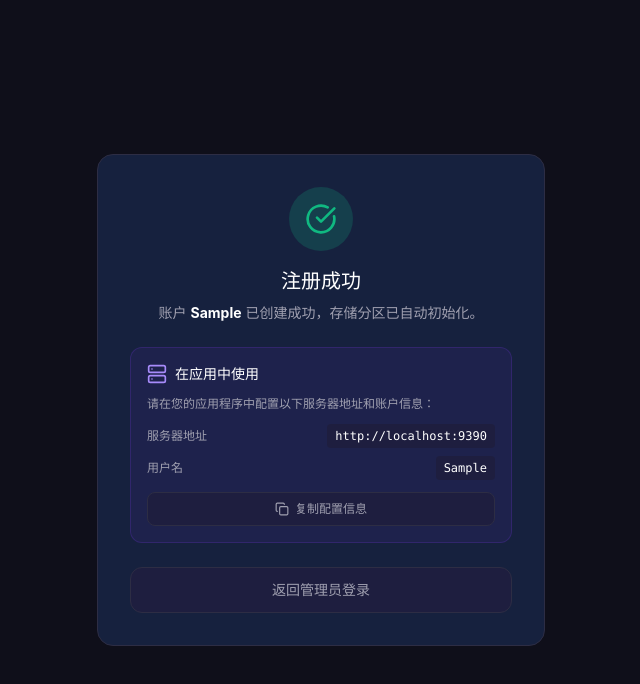
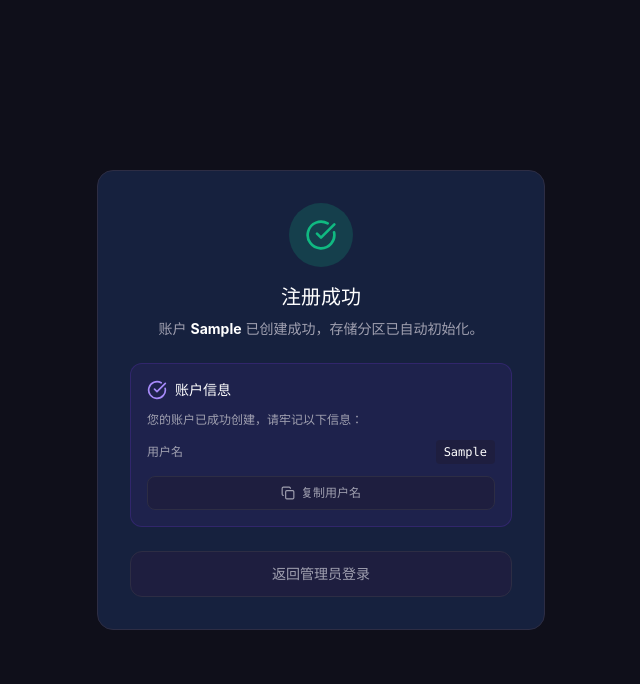
Before and after one commit to hein1225/BoxSync, a React (Vite) app: page /register in a window 1280 px wide. Both pictures are taken after typing "Sample", "Sample123", "Sample123" into the empty fields and a click on the button "注册账户". Shown: the top 684 px of the page, without its empty margins (319-959 px from the left). Built offline with nearby package versions, Linux system fonts and the light colour scheme; no server answers.

Commit message:
refactor(register): 简化注册成功页面的服务器地址展示逻辑
移除了硬编码的服务器地址相关逻辑，调整页面提示文案与复制功能，仅保留用户名相关的账户信息展示

```diff
--- a/src/pages/Register.tsx
+++ b/src/pages/Register.tsx
@@ -1,5 +1,5 @@
 import { useState } from 'react';
-import { UserPlus, Lock, User, ArrowLeft, CheckCircle, AlertTriangle, Server, Copy } from 'lucide-react';
+import { UserPlus, Lock, User, ArrowLeft, CheckCircle, AlertTriangle, Copy } from 'lucide-react';
 import { useNavigate } from 'react-router-dom';
 import { useUserStore } from '@/stores/userStore';
 import { useUserPartitionsStore } from '@/stores/userPartitionsStore';
@@ -12,11 +12,6 @@ export default function Register() {
   const [error, setError] = useState('');
   const [success, setSuccess] = useState(false);
   const [copied, setCopied] = useState(false);
-
-  // 获取服务器基础地址（客户端软件只需输入此地址，API 路径由软件内部拼接）
-  const serverUrl = window.location.hostname === 'localhost'
-    ? 'http://localhost:9390'
-    : `${window.location.origin}`;
 
   const handleSubmit = async (e: React.FormEvent) => {
     e.preventDefault();
@@ -90,7 +85,7 @@ export default function Register() {
             账户 <strong style={{ color: 'var(--text-primary)' }}>{formData.username}</strong> 已创建成功，存储分区已自动初始化。
           </p>
 
-          {/* Server URL Info */}
+          {/* Account Info */}
           <div
             className="rounded-xl p-4 mb-6 text-left"
             style={{
@@ -99,21 +94,15 @@ export default function Register() {
             }}
           >
             <div className="flex items-center gap-2 mb-3">
-              <Server className="w-5 h-5" style={{ color: 'var(--accent-purple-light)' }} />
+              <CheckCircle className="w-5 h-5" style={{ color: 'var(--accent-purple-light)' }} />
               <span className="text-sm font-medium" style={{ color: 'var(--text-primary)' }}>
-                在应用中使用
+                账户信息
               </span>
             </div>
             <p className="text-xs mb-3" style={{ color: 'var(--text-secondary)' }}>
-              请在您的应用程序中配置以下服务器地址和账户信息：
+              您的账户已成功创建，请牢记以下信息：
             </p>
             <div className="space-y-2">
-              <div className="flex items-center justify-between gap-2">
-                <span className="text-xs" style={{ color: 'var(--text-secondary)' }}>服务器地址</span>
-                <code className="text-xs px-2 py-1 rounded" style={{ backgroundColor: 'var(--bg-input)', color: 'var(--text-primary)' }}>
-                  {serverUrl}
-                </code>
-              </div>
               <div className="flex items-center justify-between gap-2">
                 <span className="text-xs" style={{ color: 'var(--text-secondary)' }}>用户名</span>
                 <code className="text-xs px-2 py-1 rounded" style={{ backgroundColor: 'var(--bg-input)', color: 'var(--text-primary)' }}>
@@ -123,8 +112,7 @@ export default function Register() {
             </div>
             <button
               onClick={() => {
-                const config = `服务器地址: ${serverUrl}\n用户名: ${formData.username}`;
-                navigator.clipboard.writeText(config);
+                navigator.clipboard.writeText(formData.username);
                 setCopied(true);
                 setTimeout(() => setCopied(false), 2000);
               }}
@@ -136,7 +124,7 @@ export default function Register() {
               }}
             >
               {copied ? <CheckCircle className="w-3.5 h-3.5" /> : <Copy className="w-3.5 h-3.5" />}
-              {copied ? '已复制配置信息' : '复制配置信息'}
+              {copied ? '已复制用户名' : '复制用户名'}
             </button>
           </div>
 
```
